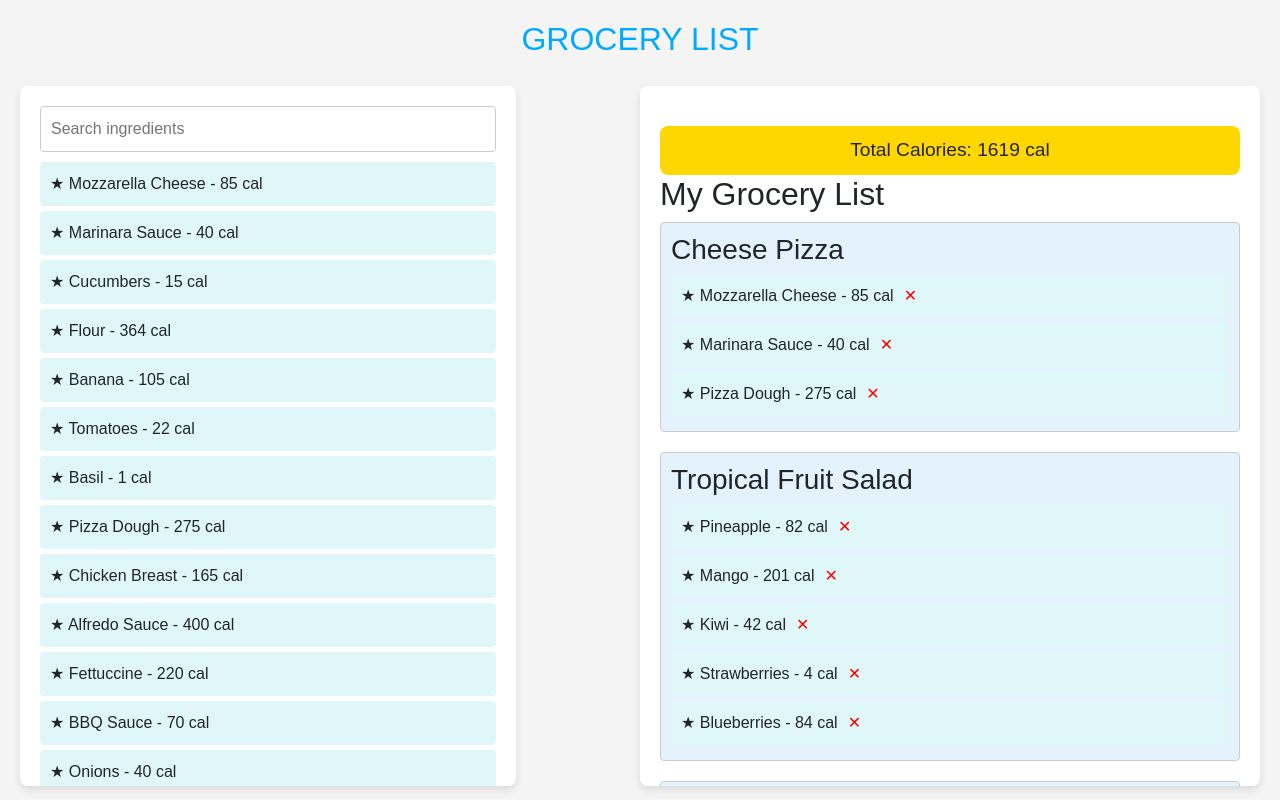
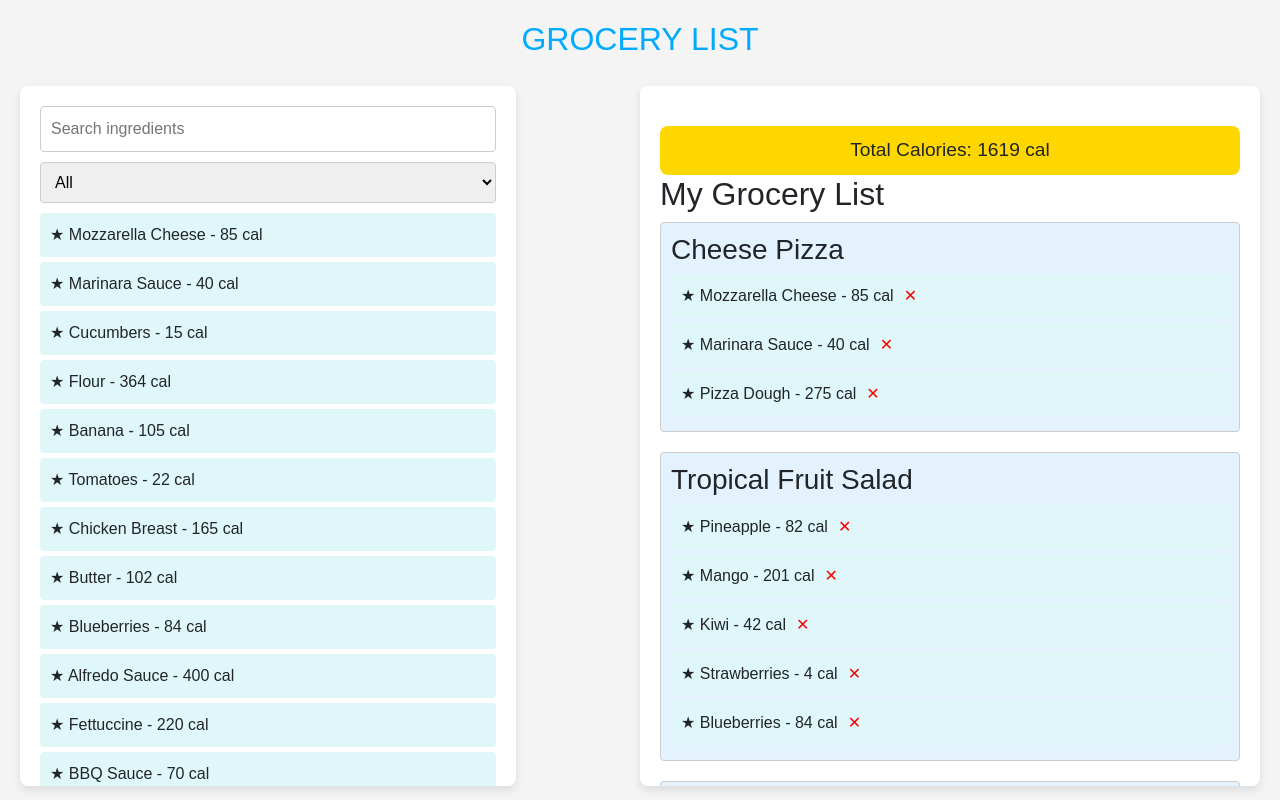
Before and after one commit to LiamSeriff/Max-Meal, a React (Vite) app in the folder Frontend/: page /grocery-list in a window 1280 px wide. Built offline with nearby package versions, Linux system fonts and the light colour scheme.

Commit message:
Update GroceryList.tsx

```diff
--- a/Frontend/src/pages/GroceryList/GroceryList.tsx
+++ b/Frontend/src/pages/GroceryList/GroceryList.tsx
@@ -50,6 +50,14 @@ const Input = styled.input`
   border-radius: 4px;
 `;
 
+const Dropdown = styled.select`
+  width: 100%;
+  padding: 10px;
+  margin-top: 10px;
+  border: 1px solid #ccc;
+  border-radius: 4px;
+`;
+
 const IngredientItem = styled.div`
   margin: 5px 0;
   padding: 10px;
@@ -88,121 +96,98 @@ const CalorieTracker = styled.div`
   text-align: center;
 `;
 
-const FilterButton = styled.button`
-  background-color: #00aaff;
-  color: #ffffff;
-  border: none;
-  border-radius: 4px;
-  padding: 10px 20px;
-  cursor: pointer;
-  font-size: 1rem;
-  &:hover {
-    background-color: #0077cc;
-  }
-`;
-
 const GroceryList = () => {
   const ingredients = [
-    { name: "Mozzarella Cheese", calories: 85 },
-    { name: "Marinara Sauce", calories: 40 },
-    { name: "Cucumbers", calories: 15 },
-    { name: "Flour", calories: 364 },
-    { name: "Banana", calories: 105 },
-    { name: "Tomatoes", calories: 22 },
-    { name: "Basil", calories: 1 },
-    { name: "Pizza Dough", calories: 275 },
-    { name: "Chicken Breast", calories: 165 },
-    { name: "Alfredo Sauce", calories: 400 },
-    { name: "Fettuccine", calories: 220 },
-    { name: "BBQ Sauce", calories: 70 },
-    { name: "Onions", calories: 40 },
-    { name: "Garlic", calories: 4 },
-    { name: "Bell Peppers", calories: 24 },
-    { name: "Olive Oil", calories: 119 },
-    { name: "Salt", calories: 0 },
-    { name: "Pepper", calories: 0 },
-    { name: "Oregano", calories: 6 },
-    { name: "Parmesan Cheese", calories: 110 },
-    { name: "Spinach", calories: 23 },
-    { name: "Broccoli", calories: 31 },
-    { name: "Ground Beef", calories: 250 },
-    { name: "Rice", calories: 206 },
-    { name: "Pasta", calories: 131 },
-    { name: "Eggs", calories: 78 },
-    { name: "Milk", calories: 149 },
-    { name: "Butter", calories: 102 },
-    { name: "Bread", calories: 80 },
-    { name: "Apple", calories: 95 },
-    { name: "Strawberries", calories: 4 },
-    { name: "Blueberries", calories: 84 },
-    { name: "Oranges", calories: 62 },
-    { name: "Grapes", calories: 62 },
-    { name: "Watermelon", calories: 85 },
-    { name: "Pineapple", calories: 82 },
-    { name: "Kiwi", calories: 42 },
-    { name: "Peach", calories: 58 },
-    { name: "Mango", calories: 201 },
-    { name: "Pear", calories: 101 },
-    { name: "Carrots", calories: 25 },
-    { name: "Celery", calories: 10 },
-    { name: "Zucchini", calories: 20 },
-    { name: "Cauliflower", calories: 25 },
-    { name: "Sweet Potatoes", calories: 112 },
-    { name: "Potatoes", calories: 161 },
-    { name: "Lemon Juice", calories: 12 },
-    { name: "Honey", calories: 64 },
-    { name: "Maple Syrup", calories: 52 },
-    { name: "Soy Sauce", calories: 9 },
-    { name: "Shrimp", calories: 99 },
-    { name: "Salmon", calories: 206 },
-    { name: "Tuna", calories: 179 },
-    { name: "Tilapia", calories: 96 },
-    { name: "Scallops", calories: 137 },
-    { name: "Crab Meat", calories: 97 },
-    { name: "Lobster", calories: 129 },
-    { name: "Ham", calories: 113 },
-    { name: "Bacon", calories: 43 },
-    { name: "Sausage", calories: 300 },
-    { name: "Tofu", calories: 70 },
-    { name: "Chickpeas", calories: 164 },
-    { name: "Quinoa", calories: 120 },
-    { name: "Couscous", calories: 112 },
-    { name: "Oats", calories: 389 },
-    { name: "Granola", calories: 471 },
-    { name: "Yogurt", calories: 59 },
-    { name: "Cheddar Cheese", calories: 113 },
-    { name: "Swiss Cheese", calories: 111 },
-    { name: "Provolone Cheese", calories: 98 },
-    { name: "Feta Cheese", calories: 75 },
-    { name: "Blue Cheese", calories: 100 },
-    { name: "Cream Cheese", calories: 99 },
-    { name: "Ricotta Cheese", calories: 174 },
-    { name: "Whipped Cream", calories: 52 },
-    { name: "Ice Cream", calories: 137 },
-    { name: "Yogurt", calories: 59 },
-    { name: "Granola", calories: 471 },
-    { name: "Oats", calories: 389 },
-    { name: "Black Beans", calories: 227 },
-    { name: "Chickpeas", calories: 164 },
-    { name: "Quinoa", calories: 120 },
-    { name: "Couscous", calories: 112 },
-    { name: "Beef Stock", calories: 15 },
-    { name: "Chicken Stock", calories: 12 },
-    { name: "Cheddar Cheese", calories: 113 },
-    { name: "Swiss Cheese", calories: 111 },
-    { name: "Feta Cheese", calories: 75 },
-    { name: "Cream Cheese", calories: 99 },
-    { name: "Tomato Sauce", calories: 29 },
-    { name: "Ground Turkey", calories: 120 },
-    { name: "Pine Nuts", calories: 191 },
-    { name: "Coconut Milk", calories: 150 },
-    { name: "Dark Chocolate", calories: 155 },
-    { name: "Marshmallows", calories: 100 },
-    { name: "Ginger", calories: 2 },
-    { name: "Thyme", calories: 3 },
-    { name: "Parsley", calories: 5 },
-    { name: "Basil Leaves", calories: 2 },
-    // Add more real ingredients as needed
+    { name: "Mozzarella Cheese", calories: 85, category: "Dairy" },
+    { name: "Marinara Sauce", calories: 40, category: "Condiments" },
+    { name: "Cucumbers", calories: 15, category: "Vegetables" },
+    { name: "Flour", calories: 364, category: "Baking" },
+    { name: "Banana", calories: 105, category: "Fruits" },
+    { name: "Tomatoes", calories: 22, category: "Vegetables" },
+    { name: "Chicken Breast", calories: 165, category: "Meats" },
+    { name: "Butter", calories: 102, category: "Dairy" },
+    { name: "Blueberries", calories: 84, category: "Fruits" },
+    { name: "Alfredo Sauce", calories: 400, category: "Condiments" },
+  { name: "Fettuccine", calories: 220, category: "Pasta" },
+  { name: "BBQ Sauce", calories: 70, category: "Condiments" },
+  { name: "Onions", calories: 40, category: "Vegetables" },
+  { name: "Garlic", calories: 4, category: "Vegetables" },
+  { name: "Bell Peppers", calories: 24, category: "Vegetables" },
+  { name: "Olive Oil", calories: 119, category: "Oils" },
+  { name: "Salt", calories: 0, category: "Seasonings" },
+  { name: "Pepper", calories: 0, category: "Seasonings" },
+  { name: "Oregano", calories: 6, category: "Herbs" },
+  { name: "Parmesan Cheese", calories: 110, category: "Dairy" },
+  { name: "Spinach", calories: 23, category: "Vegetables" },
+  { name: "Broccoli", calories: 31, category: "Vegetables" },
+  { name: "Ground Beef", calories: 250, category: "Meats" },
+  { name: "Rice", calories: 206, category: "Grains" },
+  { name: "Pasta", calories: 131, category: "Pasta" },
+  { name: "Eggs", calories: 78, category: "Dairy" },
+  { name: "Milk", calories: 149, category: "Dairy" },
+  { name: "Butter", calories: 102, category: "Dairy" },
+  { name: "Bread", calories: 80, category: "Baking" },
+  { name: "Apple", calories: 95, category: "Fruits" },
+  { name: "Strawberries", calories: 4, category: "Fruits" },
+  { name: "Blueberries", calories: 84, category: "Fruits" },
+  { name: "Oranges", calories: 62, category: "Fruits" },
+  { name: "Grapes", calories: 62, category: "Fruits" },
+  { name: "Watermelon", calories: 85, category: "Fruits" },
+  { name: "Pineapple", calories: 82, category: "Fruits" },
+  { name: "Kiwi", calories: 42, category: "Fruits" },
+  { name: "Peach", calories: 58, category: "Fruits" },
+  { name: "Mango", calories: 201, category: "Fruits" },
+  { name: "Pear", calories: 101, category: "Fruits" },
+  { name: "Carrots", calories: 25, category: "Vegetables" },
+  { name: "Celery", calories: 10, category: "Vegetables" },
+  { name: "Zucchini", calories: 20, category: "Vegetables" },
+  { name: "Cauliflower", calories: 25, category: "Vegetables" },
+  { name: "Sweet Potatoes", calories: 112, category: "Vegetables" },
+  { name: "Potatoes", calories: 161, category: "Vegetables" },
+  { name: "Lemon Juice", calories: 12, category: "Condiments" },
+  { name: "Honey", calories: 64, category: "Condiments" },
+  { name: "Maple Syrup", calories: 52, category: "Condiments" },
+  { name: "Soy Sauce", calories: 9, category: "Condiments" },
+  { name: "Shrimp", calories: 99, category: "Seafood" },
+  { name: "Salmon", calories: 206, category: "Seafood" },
+  { name: "Tuna", calories: 179, category: "Seafood" },
+  { name: "Tilapia", calories: 96, category: "Seafood" },
+  { name: "Scallops", calories: 137, category: "Seafood" },
+  { name: "Crab Meat", calories: 97, category: "Seafood" },
+  { name: "Lobster", calories: 129, category: "Seafood" },
+  { name: "Ham", calories: 113, category: "Meats" },
+  { name: "Bacon", calories: 43, category: "Meats" },
+  { name: "Sausage", calories: 300, category: "Meats" },
+  { name: "Tofu", calories: 70, category: "Protein Alternatives" },
+  { name: "Chickpeas", calories: 164, category: "Protein Alternatives" },
+  { name: "Quinoa", calories: 120, category: "Grains" },
+  { name: "Couscous", calories: 112, category: "Grains" },
+  { name: "Oats", calories: 389, category: "Grains" },
+  { name: "Granola", calories: 471, category: "Grains" },
+  { name: "Yogurt", calories: 59, category: "Dairy" },
+  { name: "Cheddar Cheese", calories: 113, category: "Dairy" },
+  { name: "Swiss Cheese", calories: 111, category: "Dairy" },
+  { name: "Provolone Cheese", calories: 98, category: "Dairy" },
+  { name: "Feta Cheese", calories: 75, category: "Dairy" },
+  { name: "Blue Cheese", calories: 100, category: "Dairy" },
+  { name: "Cream Cheese", calories: 99, category: "Dairy" },
+  { name: "Ricotta Cheese", calories: 174, category: "Dairy" },
+  { name: "Whipped Cream", calories: 52, category: "Dairy" },
+  { name: "Ice Cream", calories: 137, category: "Desserts" },
+  { name: "Black Beans", calories: 227, category: "Protein Alternatives" },
+  { name: "Beef Stock", calories: 15, category: "Condiments" },
+  { name: "Chicken Stock", calories: 12, category: "Condiments" },
+  { name: "Tomato Sauce", calories: 29, category: "Condiments" },
+  { name: "Ground Turkey", calories: 120, category: "Meats" },
+  { name: "Pine Nuts", calories: 191, category: "Nuts" },
+  { name: "Coconut Milk", calories: 150, category: "Dairy Alternatives" },
+  { name: "Dark Chocolate", calories: 155, category: "Desserts" },
+  { name: "Marshmallows", calories: 100, category: "Desserts" },
+  { name: "Ginger", calories: 2, category: "Herbs" },
+  { name: "Thyme", calories: 3, category: "Herbs" },
+  { name: "Parsley", calories: 5, category: "Herbs" },
+  { name: "Basil Leaves", calories: 2, category: "Herbs" },
+    // Add more categorized ingredients as needed
   ];
 
   const initialGroceryList = [
@@ -247,6 +232,7 @@ const GroceryList = () => {
 
   const [myGroceryList, setMyGroceryList] = useState(initialGroceryList);
   const [searchQuery, setSearchQuery] = useState("");
+  const [filterCategory, setFilterCategory] = useState("All");
   const [totalCalories, setTotalCalories] = useState(() =>
     initialGroceryList.reduce(
       (sum, section) =>
@@ -257,16 +243,11 @@ const GroceryList = () => {
 
   const handleAddIngredient = (ingredient) => {
     setMyGroceryList((prevList) => {
-      const customListIndex = prevList.findIndex((section) => section.title === "Custom Ingredients");
-
+      const customListIndex = prevList.findIndex(
+        (section) => section.title === "Custom Ingredients"
+      );
       if (customListIndex === -1) {
-        return [
-          ...prevList,
-          {
-            title: "Custom Ingredients",
-            items: [ingredient],
-          },
-        ];
+        return [...prevList, { title: "Custom Ingredients", items: [ingredient] }];
       } else {
         const updatedList = [...prevList];
         const customItems = updatedList[customListIndex].items;
@@ -301,9 +282,12 @@ const GroceryList = () => {
     }
   };
 
-  const filteredIngredients = ingredients.filter((ingredient) =>
+  const filteredIngredients = ingredients.filter((ingredient) => {
+    return (
+      (filterCategory === "All" || ingredient.category === filterCategory) &&
       ingredient.name.toLowerCase().includes(searchQuery.toLowerCase())
     );
+  });
 
   return (
     <PageContainer>
@@ -319,6 +303,17 @@ const GroceryList = () => {
               value={searchQuery}
               onChange={(e) => setSearchQuery(e.target.value)}
             />
+            <Dropdown
+              onChange={(e) => setFilterCategory(e.target.value)}
+              value={filterCategory}
+            >
+              <option value="All">All</option>
+              <option value="Dairy">Dairy</option>
+              <option value="Meats">Meats</option>
+              <option value="Vegetables">Vegetables</option>
+              <option value="Fruits">Fruits</option>
+              <option value="Condiments">Condiments</option>
+            </Dropdown>
           </InputContainer>
           {filteredIngredients.map((ingredient, index) => (
             <IngredientItem key={index} onClick={() => handleAddIngredient(ingredient)}>
@@ -345,9 +340,7 @@ const GroceryList = () => {
               ))}
             </GrocerySection>
           ))}
-  <FilterButton>Filter Dishes</FilterButton>
         </MyGroceryListContainer>
-
       </ContentWrapper>
     </PageContainer>
   );
```
Lines whose indentation alone changed are shown as unchanged.
